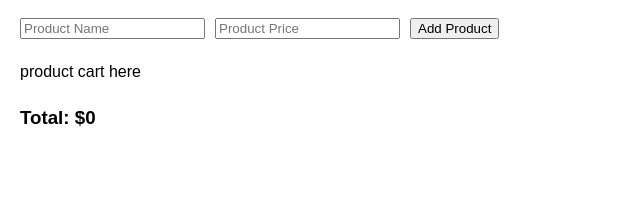
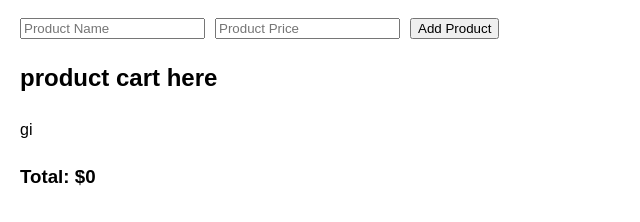
Before and after one commit to AngelicaGFlores/lab-5-1, a plain HTML site: page index.html in a window 1280 px wide. Shown: the part 76-298 px from the top of the page, without its empty margins (0-640 px from the left). Drawn offline with Linux system fonts and the light colour scheme.

Commit message:
adding this h2 for the cart title

```diff
--- a/index.html
+++ b/index.html
@@ -15,8 +15,9 @@
 			<button id="add-product">Add Product</button>
 		</div>
 		<section>
+            <h2>product cart here</h2>gi
 			<ul id="cart">
-				product cart here
+
 			</ul>
 
 			<h3>Total: $<span id="total-price">0</span></h3>
```
